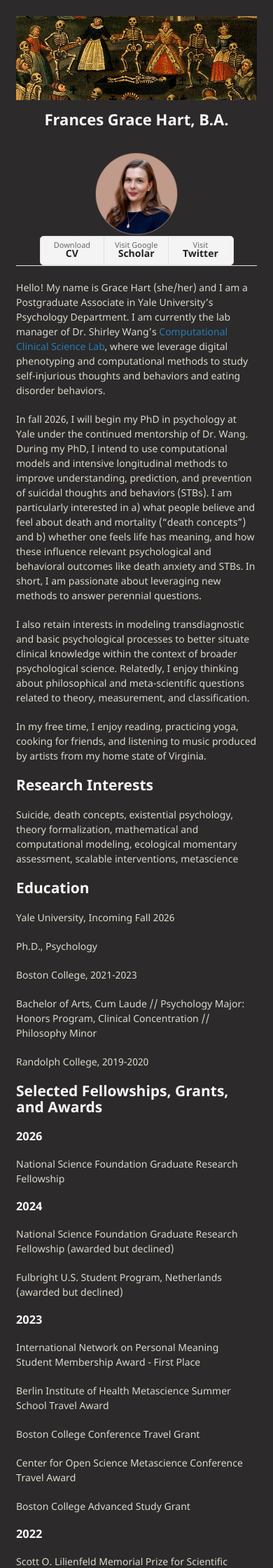
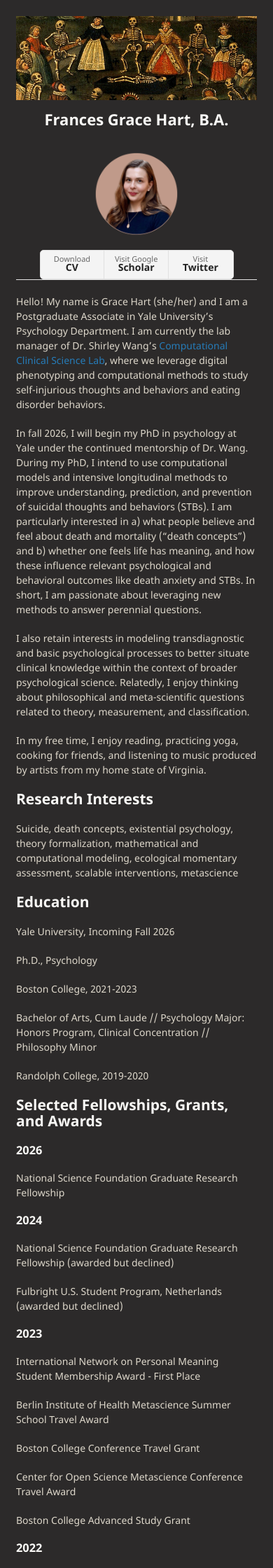
Before and after one commit to francesghart/francesghart.github.io, a Jekyll site: the page built from index.md, in a window 390 px wide. Shown: the top 2240 px of the page at 70% size. Built offline with Jekyll 4.4.1, drawn with Linux system fonts in a browser that asks for light colours.

Commit message:
mobile spacing

```diff
--- a/_sass/jekyll-theme-minimal.scss
+++ b/_sass/jekyll-theme-minimal.scss
@@ -272,12 +272,12 @@ footer {
   }
 
   header img {
-    display: block;
-    margin: 0 auto;
-    width: 120px;
-    height: 120px;
-    object-fit: cover;
-  }
+  display: block;
+  margin: 0 auto 20px auto;
+  width: 120px;
+  height: 120px;
+  object-fit: cover;
+}
 
   ul.downloads {
     margin: 0 auto;
```
